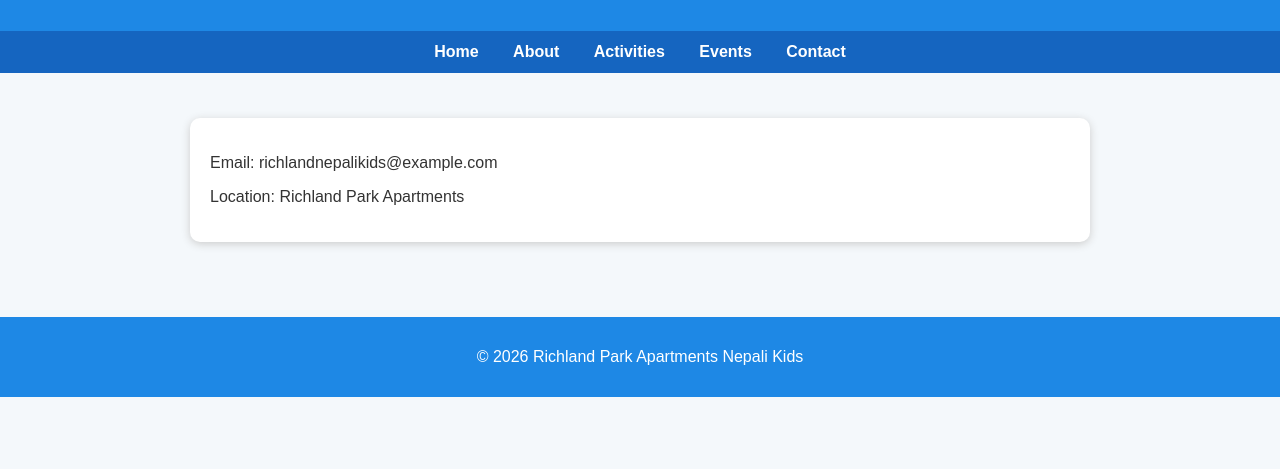
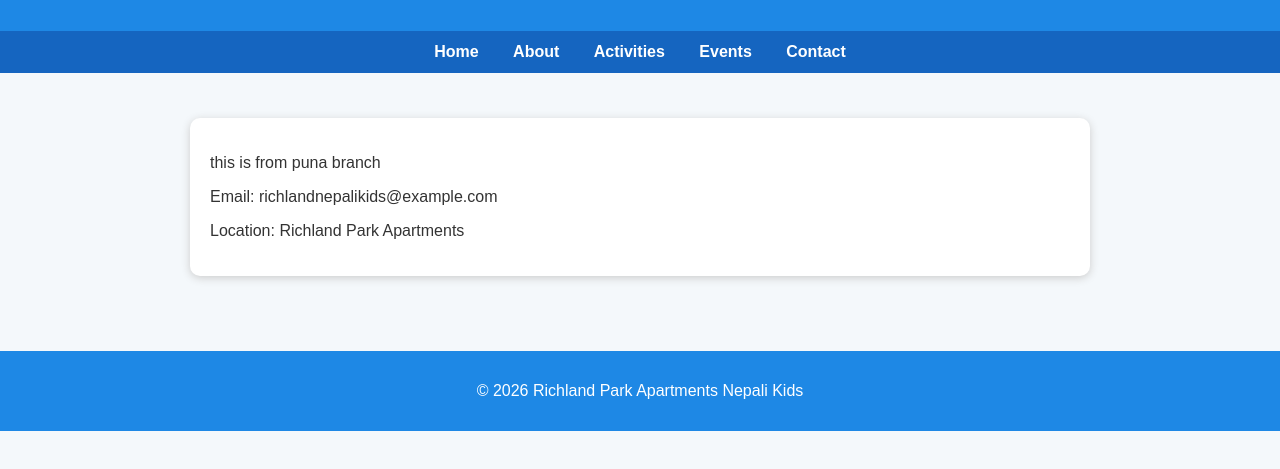
Before and after one commit to punaram14/richland-park-nepali-kids, a plain HTML site: page contact.html in a window 1280 px wide. Shown: the part 109-578 px from the top of the page. Drawn offline with Linux system fonts and the light colour scheme.

Commit message:
puna added

```diff
--- a/contact.html
+++ b/contact.html
@@ -21,6 +21,7 @@
 
 <section>
 <div class="card">
+    <p>this is from puna branch</p>
 <p>Email: richlandnepalikids@example.com</p>
 <p>Location: Richland Park Apartments</p>
 </div>
```
